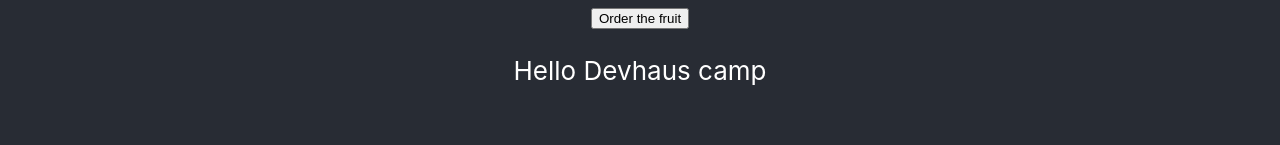
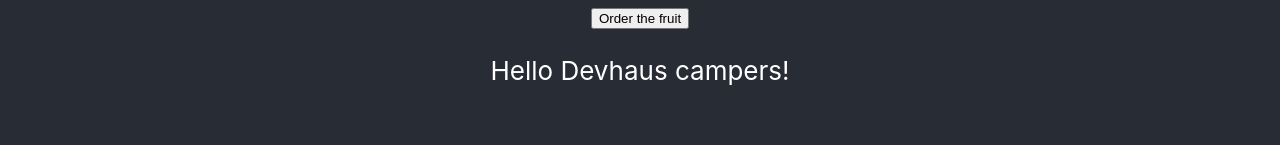
Before and after one commit to devhausleipzig/git-react-challenge, a React (Create React App) app: page / in a window 1280 px wide. Shown: the part 584-729 px from the top of the page. Built offline with nearby package versions, Linux system fonts and the light colour scheme.

Commit message:
Change another line

```diff
--- a/src/App.js
+++ b/src/App.js
@@ -6,7 +6,7 @@ function App() {
       <div className="App">
          <header className="App-header">
             <ALongComponent />
-            <p>Hello Devhaus camp</p>
+            <p>Hello Devhaus campers!</p>
          </header>
          <h3>Hello!</h3>
       </div>
```
